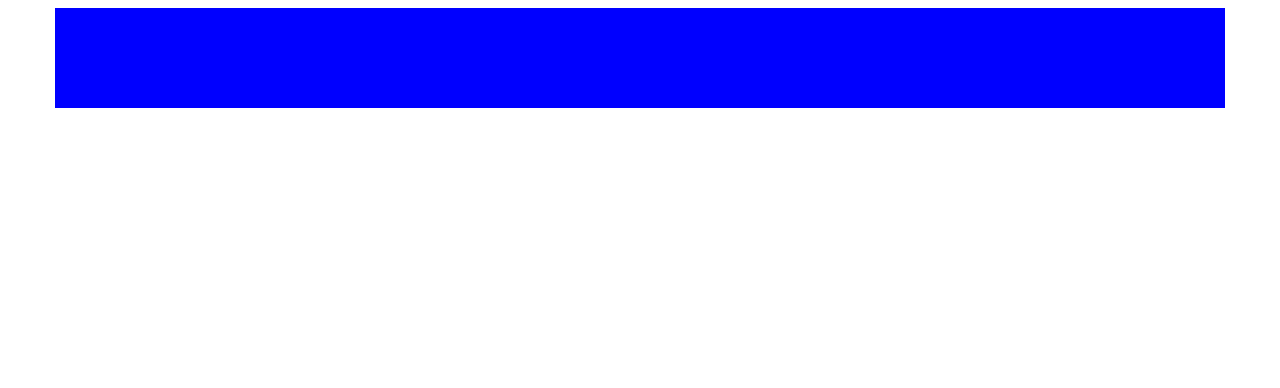
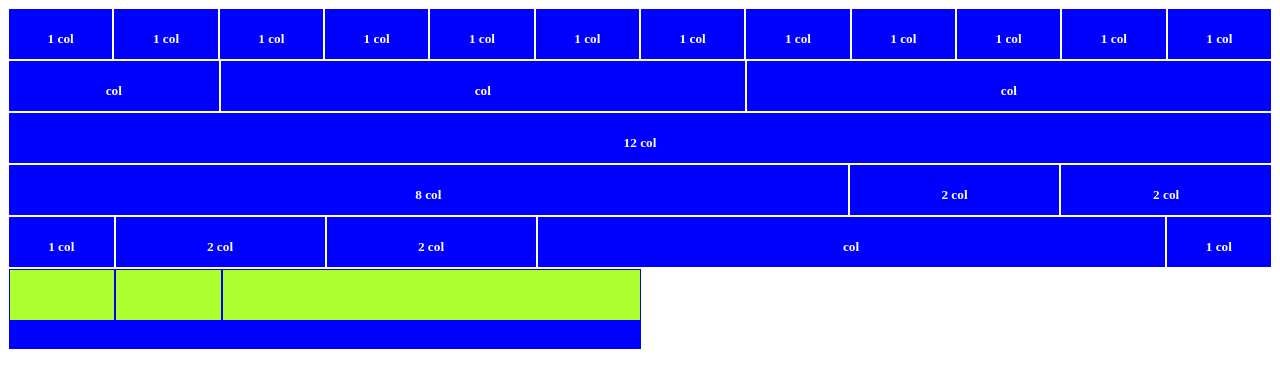
Before and after one commit to jamessteven74/html-css-12bool, a plain HTML site: page index.html in a window 1280 px wide. Drawn offline with Linux system fonts and the light colour scheme.

Commit message:
add row and column nested

```diff
--- a/12bool.css
+++ b/12bool.css
@@ -1,5 +1,5 @@
 .container{
-    max-width: 1170px;
+    /* max-width: 1170px; */
     margin: 0 auto;
 
 }
@@ -7,7 +7,7 @@
 .row{
     display: flex;
     flex-direction: row;
-    flex-wrap: wrap;
+    flex-wrap: nowrap;
 
 }
 
@@ -15,16 +15,57 @@
     flex-basis: calc((100% / 12) * 1);
     max-width: calc((100% / 12) * 1);
     height: 50px;
+    margin: 1px 1px;
 }
 
 .col2{
     flex-basis: calc((100% /12) *2);
     max-width: calc((100% /12) *2);
     height: 50px;
+    margin: 1px 1px;
+
 }
+
 
 .col5{
     flex-basis: calc((100% /12) *5);
     max-width: calc((100% /12) *5);
     height: 50px;
+    margin: 1px 1px;
 }
+
+.col{
+    flex-basis: calc((100% / 12) *12);
+    max-width: calc((100% /12) *12);
+    height: 50px;
+    margin: 1px 1px;
+}
+
+.col8{
+    flex-basis: calc((100% /12) *8);
+    max-width: calc((100% /12) *8);
+    height: 50px;
+    margin: 1px 1px;
+}
+
+.col2{
+    flex-basis: calc((100% /12) *2);
+    max-width: calc((100% /12) *2);
+    height: 50px;
+    margin:
+}
+
+.col6{
+    flex-basis: calc((100% / 12) *6);
+    max-width: calc((100% /12)*6);
+    height: 50px;
+    margin: 1px 1px;;
+}
+
+/* #colnest */
+.col6nest{
+    flex-basis: calc((100% /12) *6);
+    max-width: calc((10%) *6);
+    height: 80px;
+    margin: 1px 1px;
+}
--- a/index.html
+++ b/index.html
@@ -12,26 +12,110 @@
 
     <div class="container">
         <div class="row">
-           <div class="col1"></div>
-           <div class="col1"></div>
-           <div class="col1"></div>
-           <div class="col1"></div>
-           <div class="col1"></div>
-           <div class="col1"></div>
-           <div class="col1"></div>
-           <div class="col1"></div>
-           <div class="col1"></div>
-           <div class="col1"></div>
-           <div class="col1"></div>
-           <div class="col1"></div>
+           <div class="col1">
+               <h5 class="align-center">1 col</h5>
+           </div>
+           <div class="col1">
+            <h5 class="align-center">1 col</h5>
+           </div>
+           <div class="col1">
+            <h5 class="align-center">1 col</h5>
+           </div>
+           <div class="col1">
+            <h5 class="align-center">1 col</h5>
+           </div>
+           <div class="col1">
+            <h5 class="align-center">1 col</h5>
+           </div>
+           <div class="col1">
+            <h5 class="align-center">1 col</h5>
+           </div>
+           <div class="col1">
+            <h5 class="align-center">1 col</h5>
+           </div>
+           <div class="col1">
+            <h5 class="align-center">1 col</h5>
+           </div>
+           <div class="col1">
+            <h5 class="align-center">1 col</h5>
+           </div>
+           <div class="col1">
+            <h5 class="align-center">1 col</h5>
+           </div>
+           <div class="col1">
+            <h5 class="align-center">1 col</h5>
+           </div>
+           <div class="col1">
+            <h5 class="align-center">1 col</h5>
+           </div>
         </div>
 
         <div class="row">
-            <div class="col2"></div>
+            <div class="col2">
+                <h5 class="align-center">col</h5>
+            </div>
 
-            <div class="col5"></div>
-            <div class="col5"></div>
+            <div class="col5">
+                <h5 class="align-center">col</h5>
+            </div>
+            <div class="col5">
+                <h5 class="align-center">col</h5>
+            </div>
         </div>
+
+        <div class="row">
+            <div class="col">
+                <h5 class="align-center">12 col</h5>
+            </div>
+            <!-- <div class="col2"></div> -->
+        </div>
+
+        <div class="row">
+            <div class="col8">
+                <h5 class="align-center">8 col</h5>
+            </div>
+            <div class="col2">
+                <h5 class="align-center">2 col</h5>
+            </div>
+            <div class="col2">
+                <h5 class="align-center">2 col</h5>
+            </div>
+
+        </div>
+
+        <div class="row">
+            <div class="col1">
+                <h5 class="align-center">1 col</h5>
+            </div>
+            <div class="col2">
+                <h5 class="align-center">2 col</h5>
+            </div>
+            <div class="col2">
+                <h5 class="align-center">2 col</h5>
+            </div>
+            <div class="col6">
+                <h5 class="align-center"> col</h5>
+            </div>
+            <div class="col1">
+                <h5 class="align-center">1 col</h5>
+            </div>
+
+        </div>
+        <!-- row_with_nested -->
+        <div class="row">
+            <div class="col6nest">
+                <div class="row">
+
+                    <div class="col2 nested"></div>
+                    <div class="col2 nested"></div>
+                    <div class="col8 nested"></div>
+
+                </div>
+
+            </div>
+            <!-- <div class="col6nest"></div> -->
+        </div>
+
     </div>
 
 </body>
--- a/style.css
+++ b/style.css
@@ -1,3 +1,14 @@
-.col1, .col2, .col5{
+.col1, .col2, .col5, .col, .col8, .col6, .col6nest{
     background-color: blue;
 }
+
+/* #utility */
+
+.align-center{
+    text-align: center;
+    color: white;
+}
+
+.nested{
+    background-color: greenyellow;
+}
```
